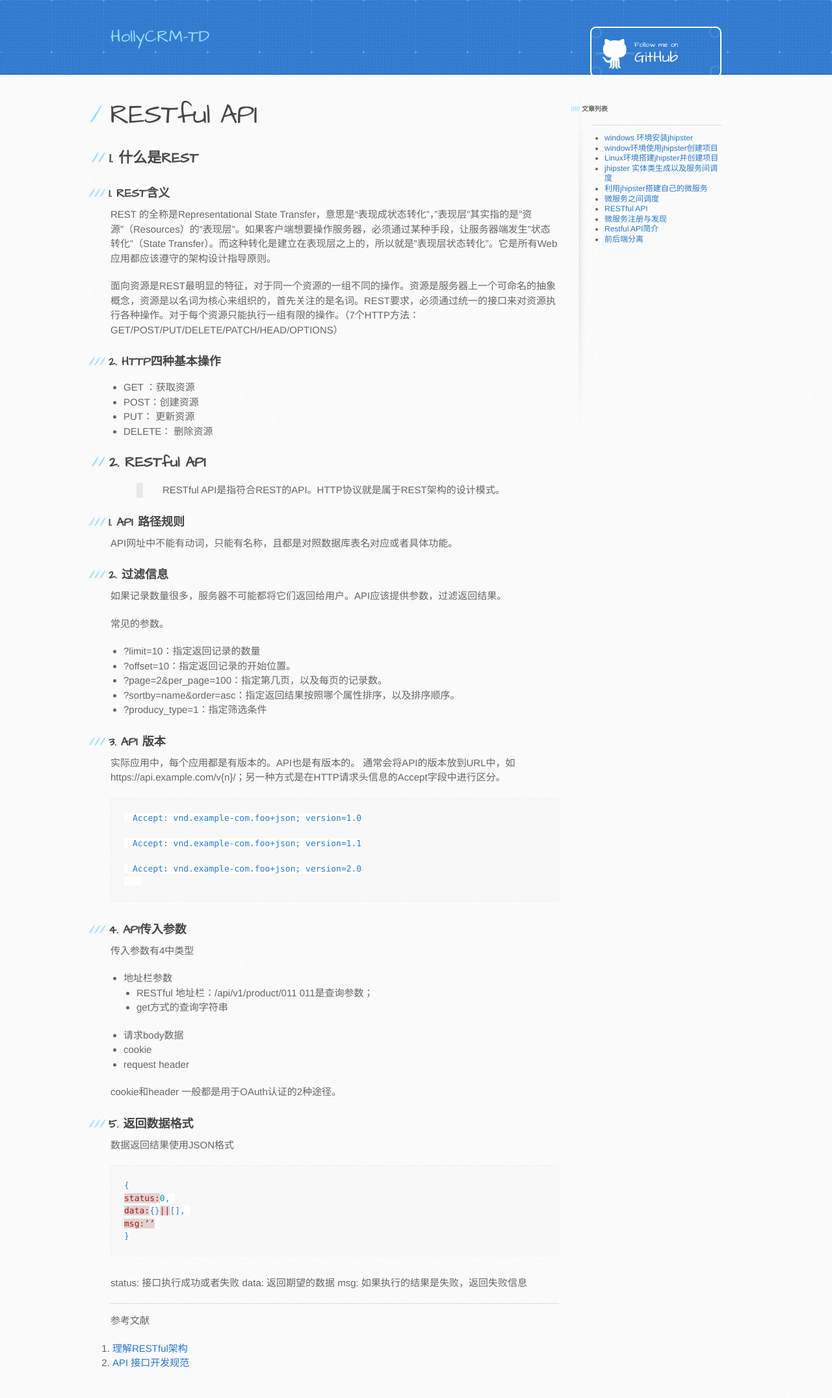
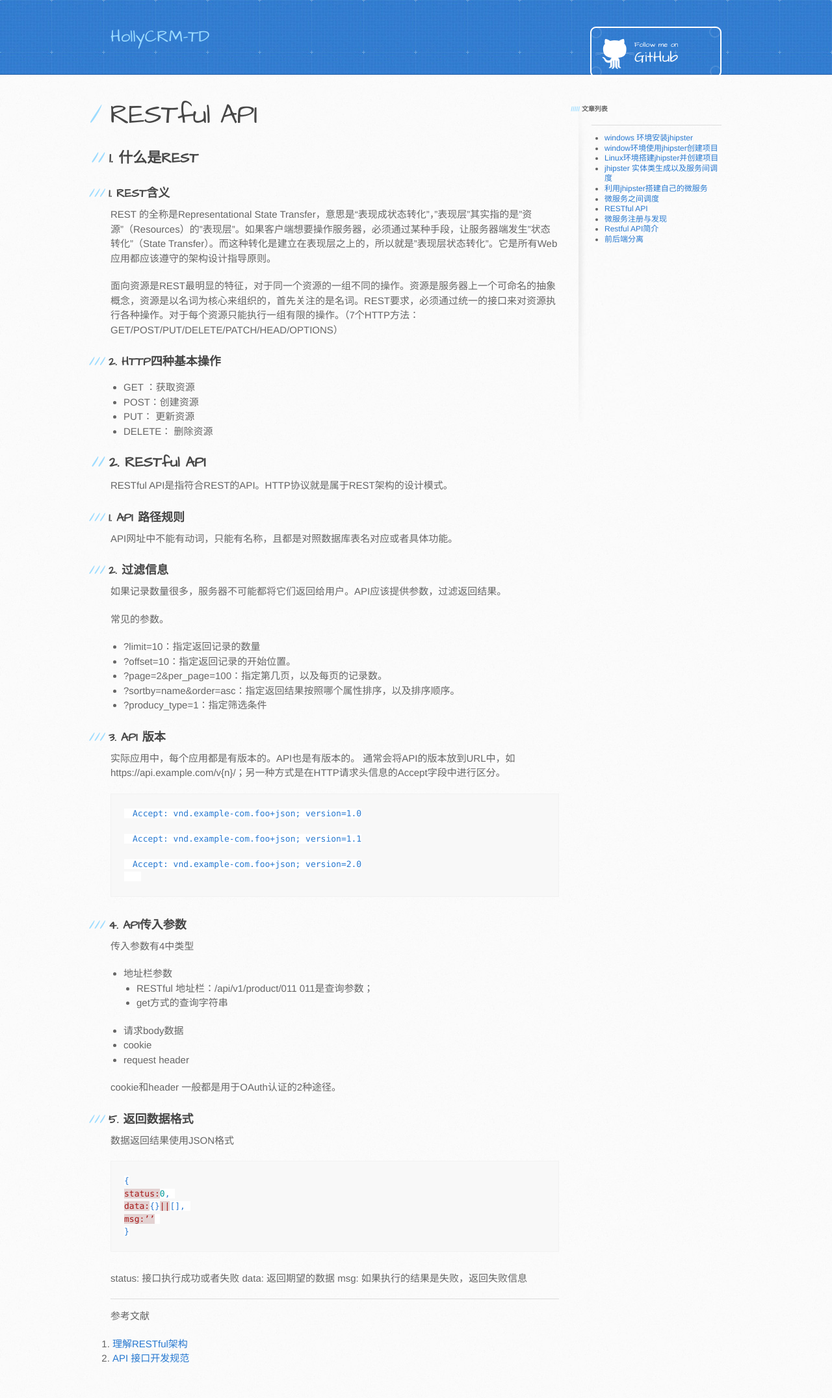
Before and after one commit to alleyz-favorite/alleyz-favorite.github.io, a Jekyll site: the page built from docs/jhipster/restful-api.md, in a window 1280 px wide. Shown: the whole page at 65% size. Built offline with Jekyll 4.4.1, drawn with Linux system fonts in a browser that asks for light colours; our own code applies the rules of GitHub Pages for plain Markdown files.

```diff
--- a/docs/jhipster/restful-api.md
+++ b/docs/jhipster/restful-api.md
@@ -15,7 +15,7 @@ REST 的全称是Representational State Transfer，意思是“表现成状态
 
 
 ## 2. RESTful API
-> RESTful API是指符合REST的API。HTTP协议就是属于REST架构的设计模式。
+RESTful API是指符合REST的API。HTTP协议就是属于REST架构的设计模式。
 
 ### 1. API 路径规则
 API网址中不能有动词，只能有名称，且都是对照数据库表名对应或者具体功能。
```
